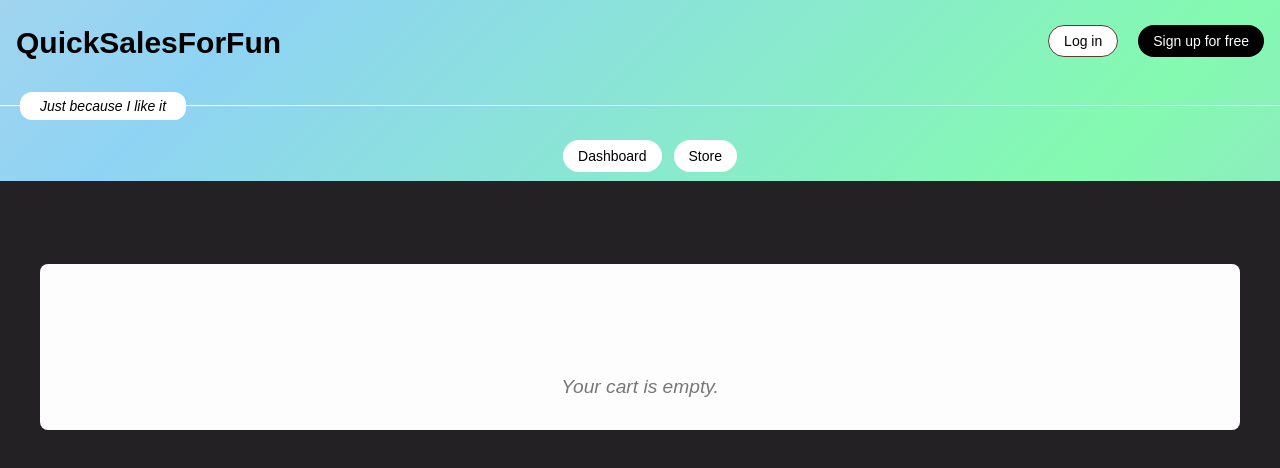
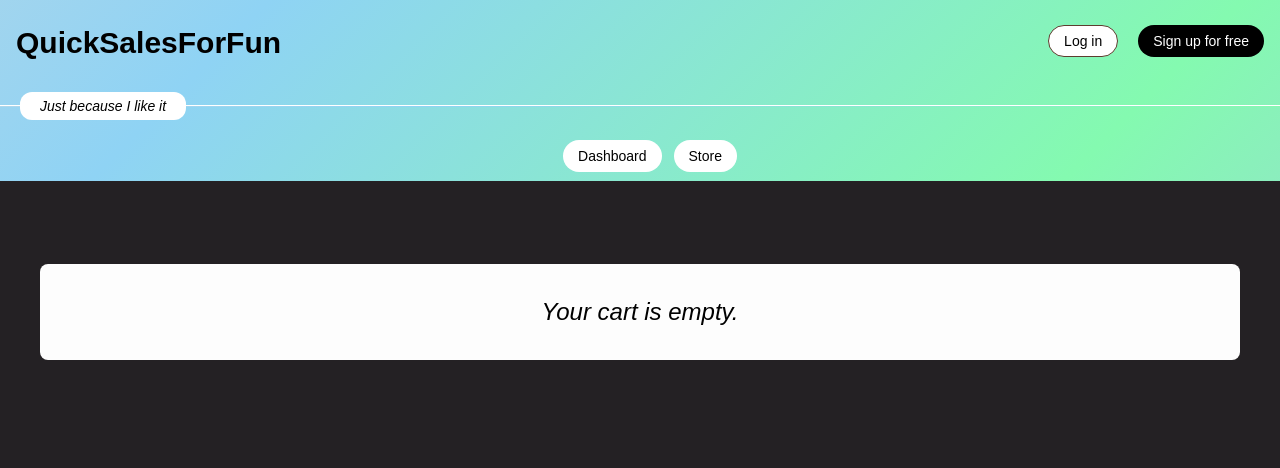
Before and after one commit to louis-uwie/mock-lazada-app, a Vue app: page /checkout in a window 1280 px wide. Shown: the top 468 px of the page. Built offline with nearby package versions, Linux system fonts and the light colour scheme.

Commit message:
CSS changes to /myCart

```diff
--- a/src/assets/pages/MyCart.vue
+++ b/src/assets/pages/MyCart.vue
@@ -1,6 +1,6 @@
 <template>
   <div class="cart-container">
-    <template v-if="cartItems.length">
+    <div v-if="cartItems.length" class="cart-content">
       <el-table :data="cartItems" stripe border style="width: 100%">
         <el-table-column label="Product" align="center">
           <template #default="{ row }">
@@ -45,11 +45,9 @@
         <div class="total">Total: ₱{{ totalPrice.toFixed(2) }}</div>
         <el-button type="primary" @click="checkout">Checkout</el-button>
       </div>
-    </template>
+    </div>
 
-    <template v-else>
-      <div class="empty-cart">Your cart is empty.</div>
-    </template>
+    <div v-else class="empty-cart">Your cart is empty.</div>
   </div>
 </template>
 
@@ -67,7 +65,7 @@ const orderStore = useOrderStore();
 const productStore = useProductStore();
 const userStore = useUserStore();
 
-// Enrich cart items with product info (price, name)
+// Enrich cart items with product info
 const cartItems = computed(() =>
   cartStore.getItems.map((item) => {
     const product = productStore.getProductById(item.productId);
@@ -79,7 +77,6 @@ const cartItems = computed(() =>
   })
 );
 
-// Calculate total price from enriched items
 const totalPrice = computed(() =>
   cartItems.value.reduce((sum, item) => sum + item.price * item.quantity, 0)
 );
@@ -122,7 +119,7 @@ function checkout() {
           productId,
           quantity,
           price,
-          seller: product.seller, // add seller here
+          seller: product.seller,
         };
       }
     );
@@ -166,10 +163,12 @@ function checkout() {
 }
 
 .empty-cart {
-  text-align: center;
-  margin-top: 5rem;
-  font-size: 1.2rem;
-  color: #777;
+  display: flex;
+  justify-content: center;
+  align-items: center;
+  color: srgb(0, 0, 0);
+  font-size: 1.5rem;
   font-style: italic;
+  background: transparent;
 }
 </style>
--- a/src/components/Header.vue
+++ b/src/components/Header.vue
@@ -49,7 +49,7 @@ const goToStore = () => {
 <template>
   <div class="header-container">
     <div class="top-header">
-      <span class="logo">QuickSalesForFun</span>
+      <span class="logo" @click="goToDashboard">QuickSalesForFun</span>
 
       <div class="right">
         <template v-if="userStore.currentUser">
@@ -124,6 +124,8 @@ const goToStore = () => {
   font-weight: 600;
   margin-top: 5px;
   color: #000000;
+
+  cursor: pointer;
 }
 
 .right {
```
